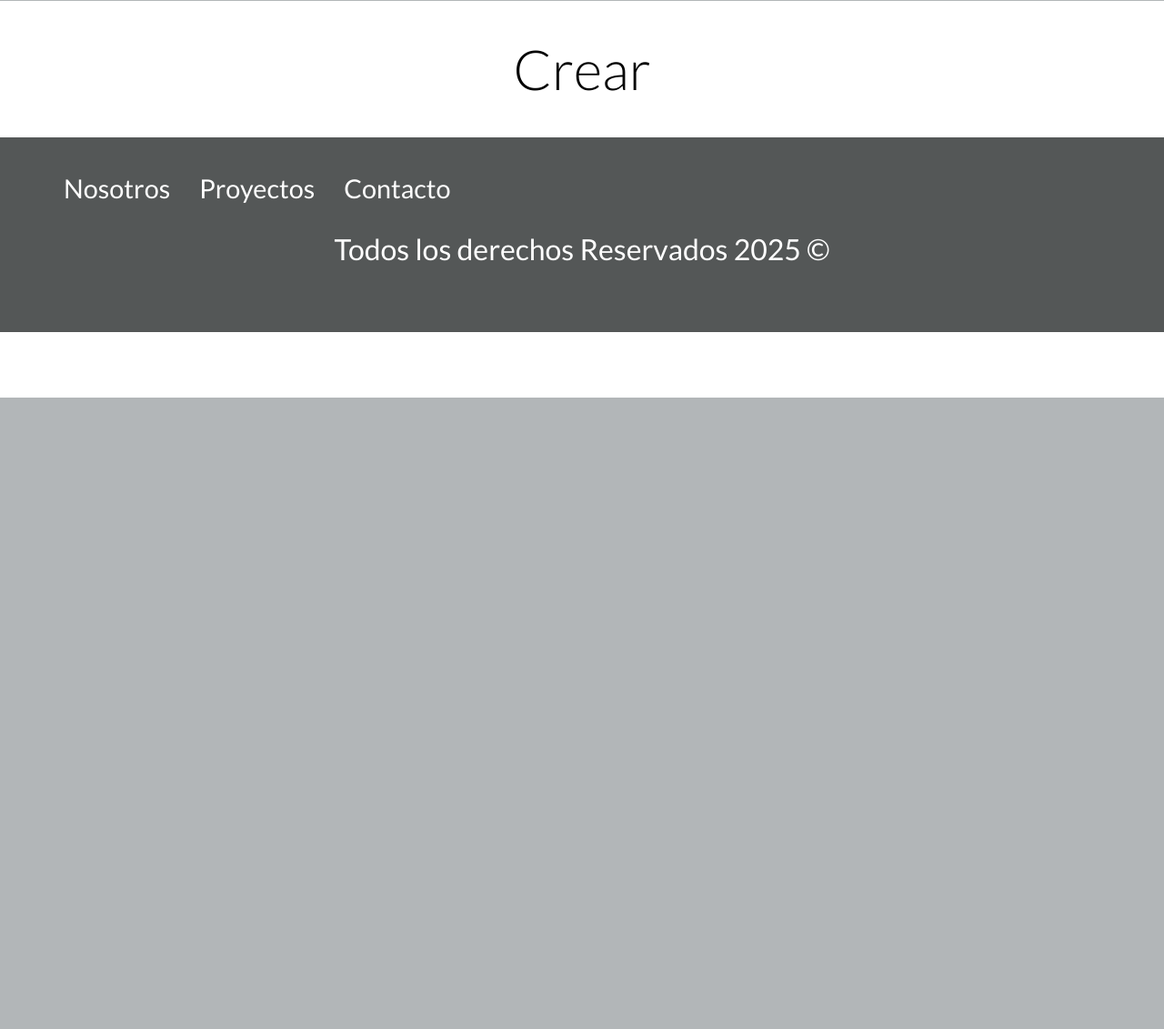
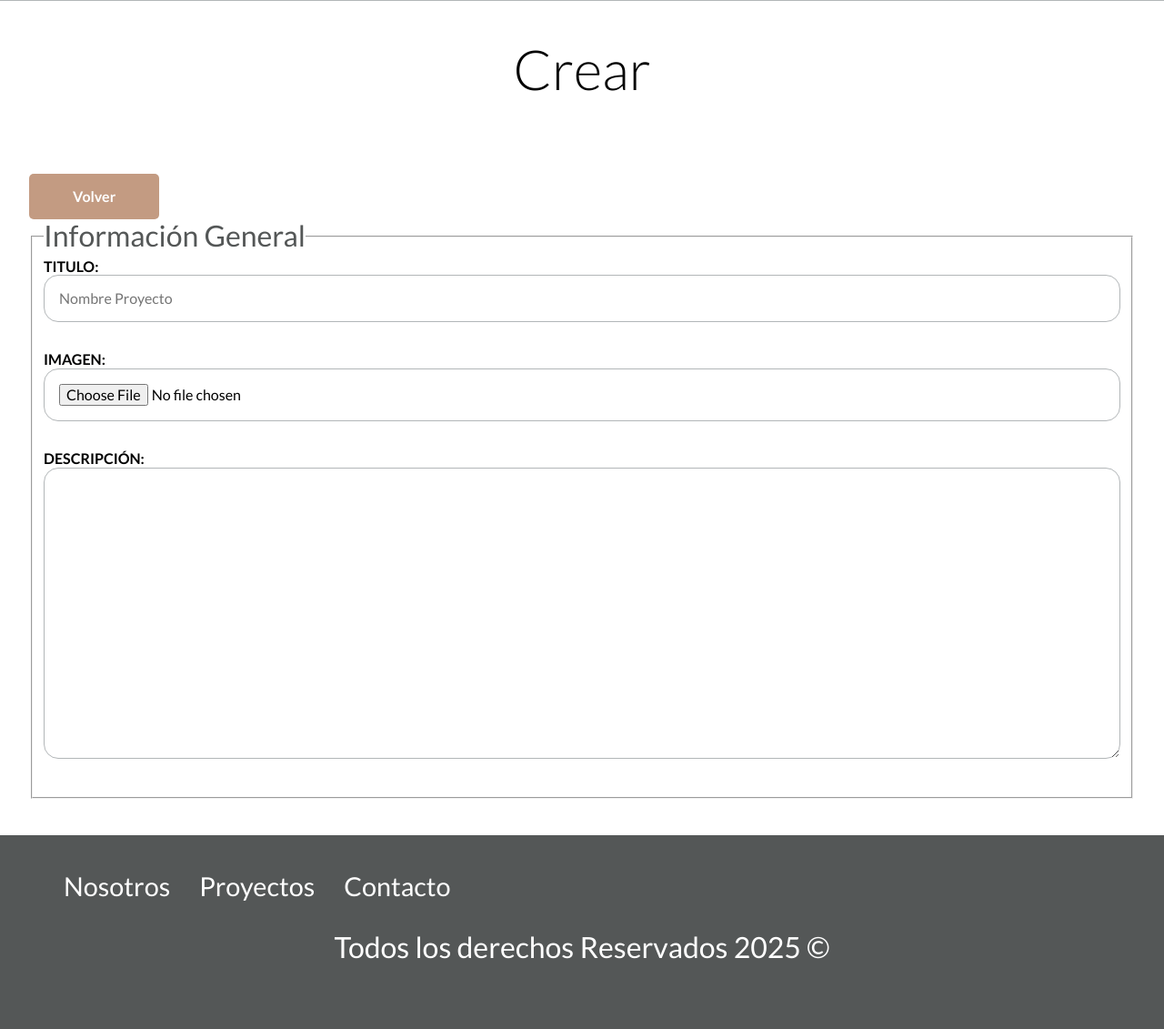
Before and after one commit to Sebasruiz15/ConstructoraSanMiguel, a PHP site: page /admin/propiedades/crear.php in a window 1280 px wide. Shown: the part 363-1494 px from the top of the page at 91% size. Before the commit the page ends 800 px from the top, so only its background shows below. Run offline with PHP 8.4, Linux system fonts and the light colour scheme.

Commit message:
Creacion de php

```diff
--- a/admin/propiedades/crear.php
+++ b/admin/propiedades/crear.php
@@ -7,6 +7,28 @@ require '../../includes/funciones.php';
 
 <main class="contenedor seccion">
     <h1>Crear </h1>
+
+    <a href="/admin" class="boton boton-cafeClaro">Volver</a>
+
+    <form action="" class="formulario">
+
+    <fieldset>
+        <legend>Información General</legend>
+
+        <label for="titulo">Titulo:</label>
+        <input type="text" id="titulo"  placeholder="Nombre Proyecto">
+
+         <label for="imegen">Imagen:</label>
+        <input type="file" id="imegen" accept="image/jpeg, image/png" >
+
+        <label for="descripcion">Descripción: </label>
+        <textarea name="" id="descripcion"></textarea>
+    </fieldset>
+
+
+    </form>
+
+
 </main>
 
 <?php
```
Also changed, not shown: admin/borrar.php (added, +14 -0 lines), admin/index.php (added, +16 -0 lines).
